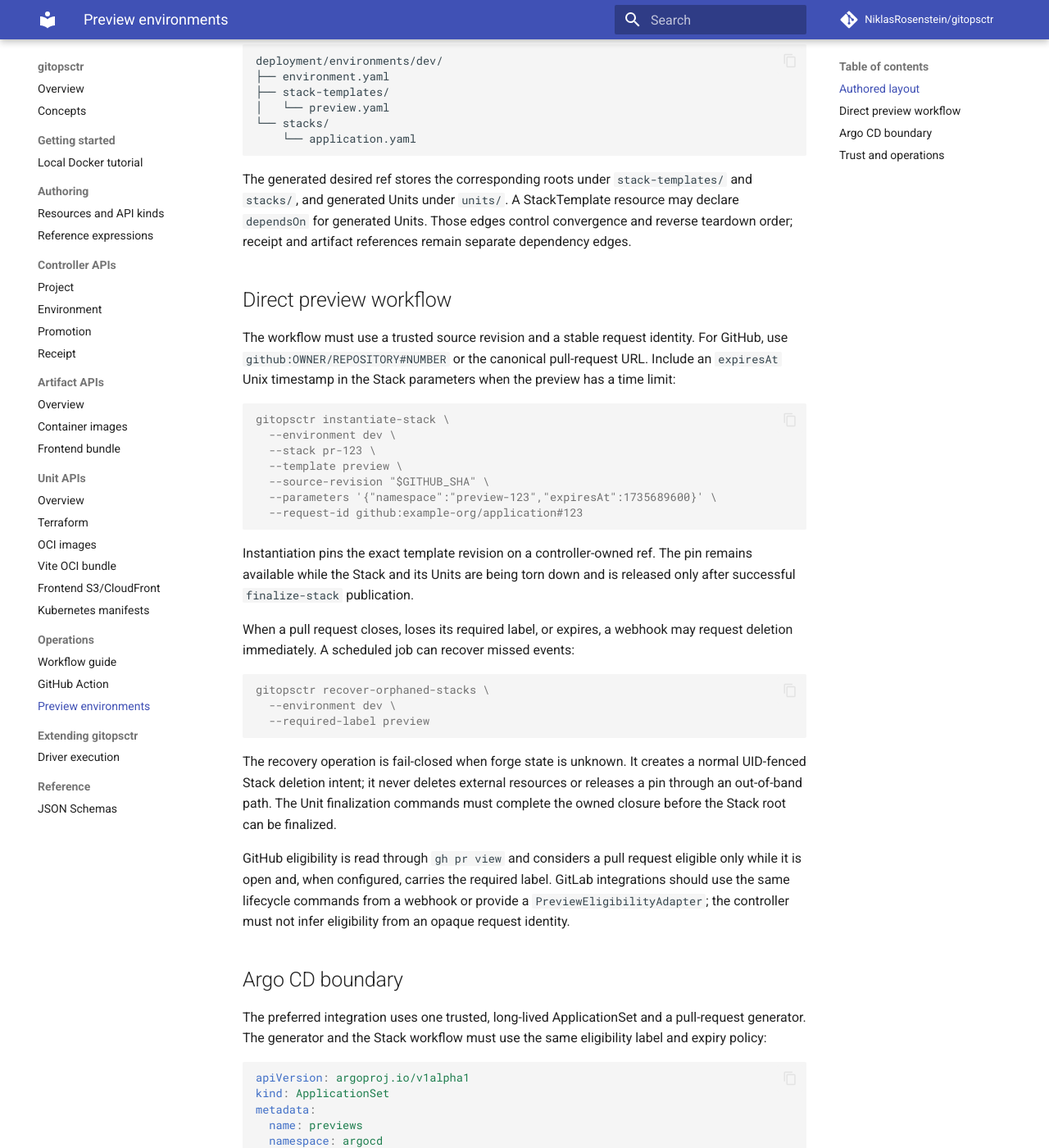
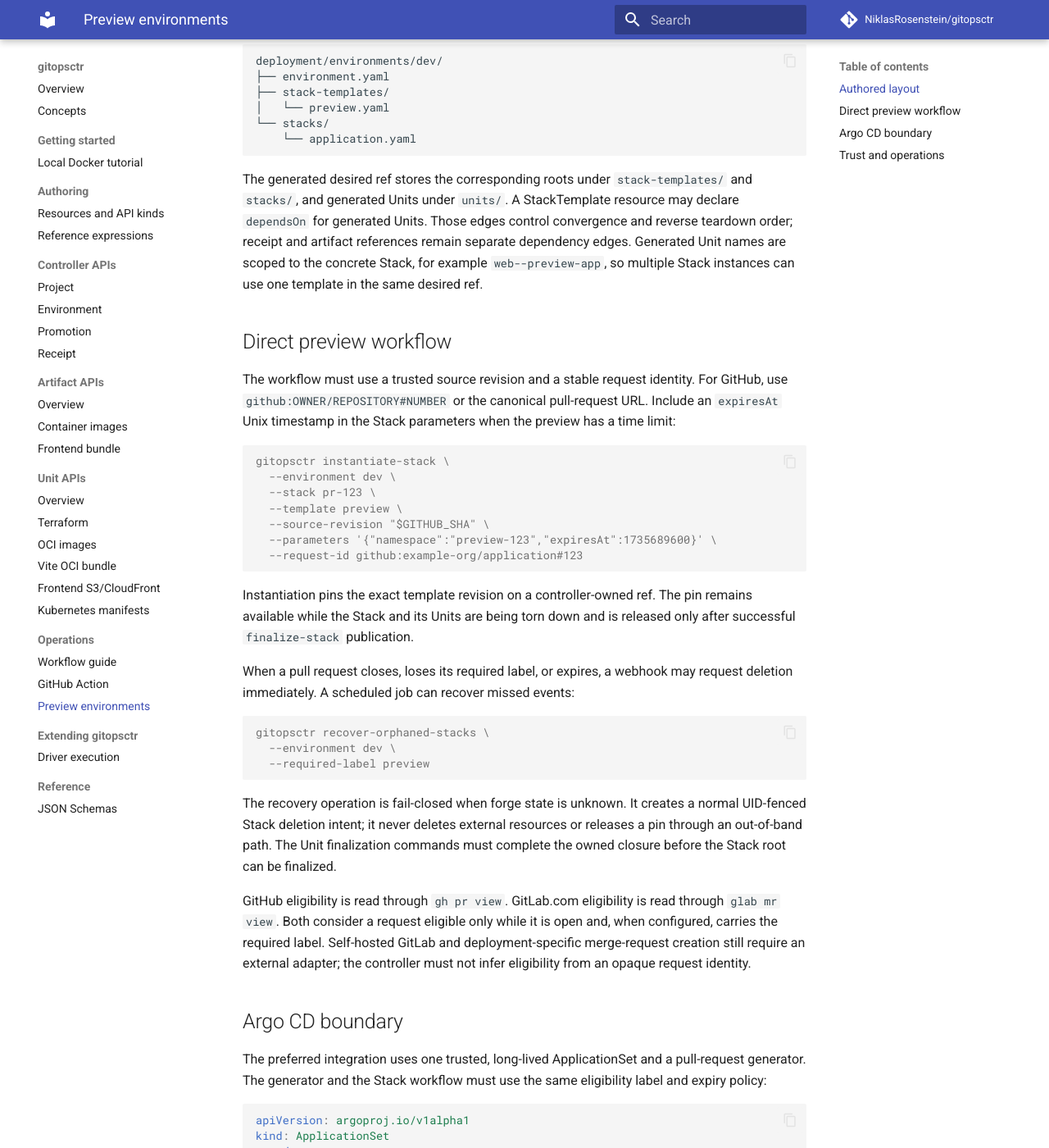
Before and after one commit to NiklasRosenstein/gitopsctr, an MkDocs documentation site: the page built from docs/preview-environments.md, in a window 1280 px wide and 1400 px high, scrolled down 309 px. Shown: the whole window at 82% size. Built offline with MkDocs 1.6.1 and Material for MkDocs 9.7.7, drawn with Linux system fonts in a browser that asks for light colours; comment, search, counter and statistics services are not loaded.

Commit message:
docs: record GitLab preview progress

```diff
--- a/docs/preview-environments.md
+++ b/docs/preview-environments.md
@@ -21,7 +21,9 @@
 `stack-templates/` and `stacks/`, and generated Units under `units/`. A
 StackTemplate resource may declare `dependsOn` for generated Units. Those edges
 control convergence and reverse teardown order; receipt and artifact references
-remain separate dependency edges.
+remain separate dependency edges. Generated Unit names are scoped to the
+concrete Stack, for example `web--preview-app`, so multiple Stack instances can
+use one template in the same desired ref.
 
 ## Direct preview workflow
 
@@ -58,11 +60,11 @@
 releases a pin through an out-of-band path. The Unit finalization commands must
 complete the owned closure before the Stack root can be finalized.
 
-GitHub eligibility is read through `gh pr view` and considers a pull request
-eligible only while it is open and, when configured, carries the required
-label. GitLab integrations should use the same lifecycle commands from a
-webhook or provide a `PreviewEligibilityAdapter`; the controller must not infer
-eligibility from an opaque request identity.
+GitHub eligibility is read through `gh pr view`. GitLab.com eligibility is read
+through `glab mr view`. Both consider a request eligible only while it is open
+and, when configured, carries the required label. Self-hosted GitLab and
+deployment-specific merge-request creation still require an external adapter;
+the controller must not infer eligibility from an opaque request identity.
 
 ## Argo CD boundary
 
```
Also changed, not shown: PREVIEW_ENVIRONMENTS_SPEC.md (+25 -24 lines), WORKLOG.md (+19 -14 lines).
